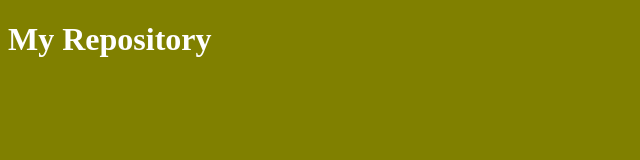
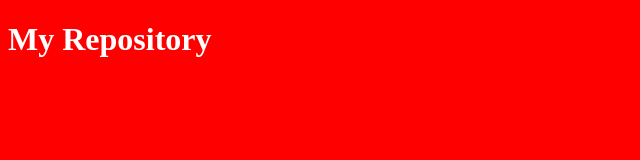
Before and after one commit to kooroshariyaee/my-repository, a plain HTML site: page index.html in a window 1280 px wide. Shown: the whole page, without its empty margins (0-640 px from the left). Drawn offline with Linux system fonts and the light colour scheme.

Commit message:
Update index.html

```diff
--- a/index.html
+++ b/index.html
@@ -8,7 +8,7 @@
 <style>
   body {
   color: white;
-  background: olive;
+  background: red;
   </style>
 </head>
 <body>
```
